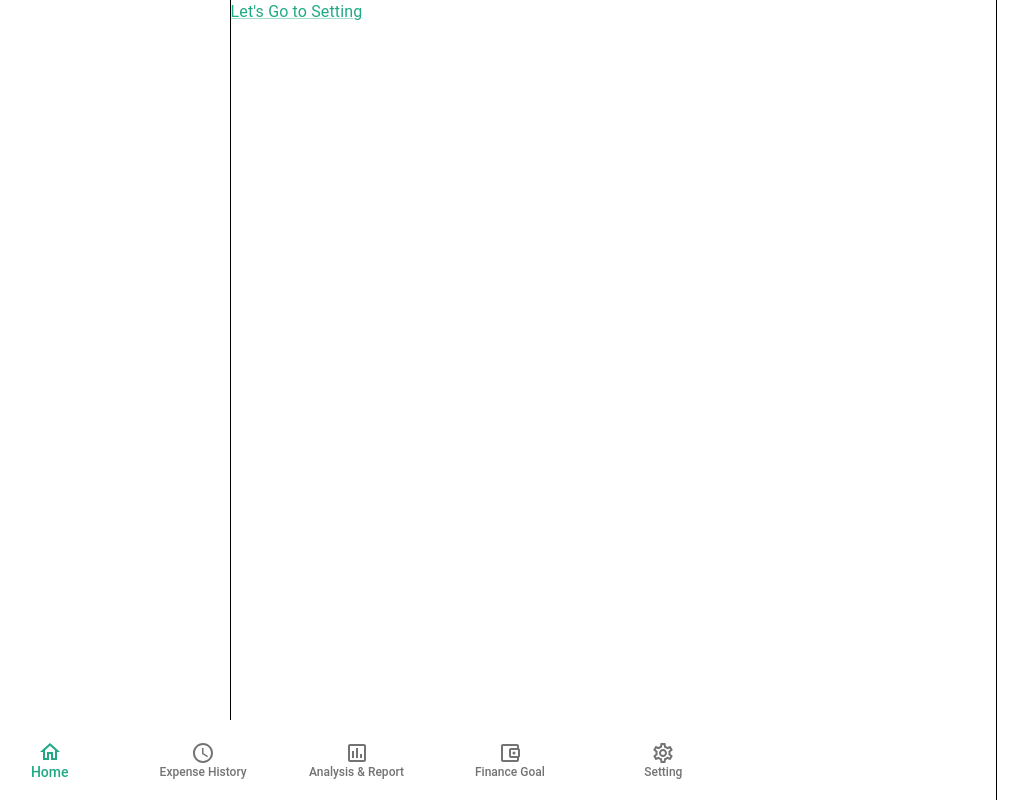
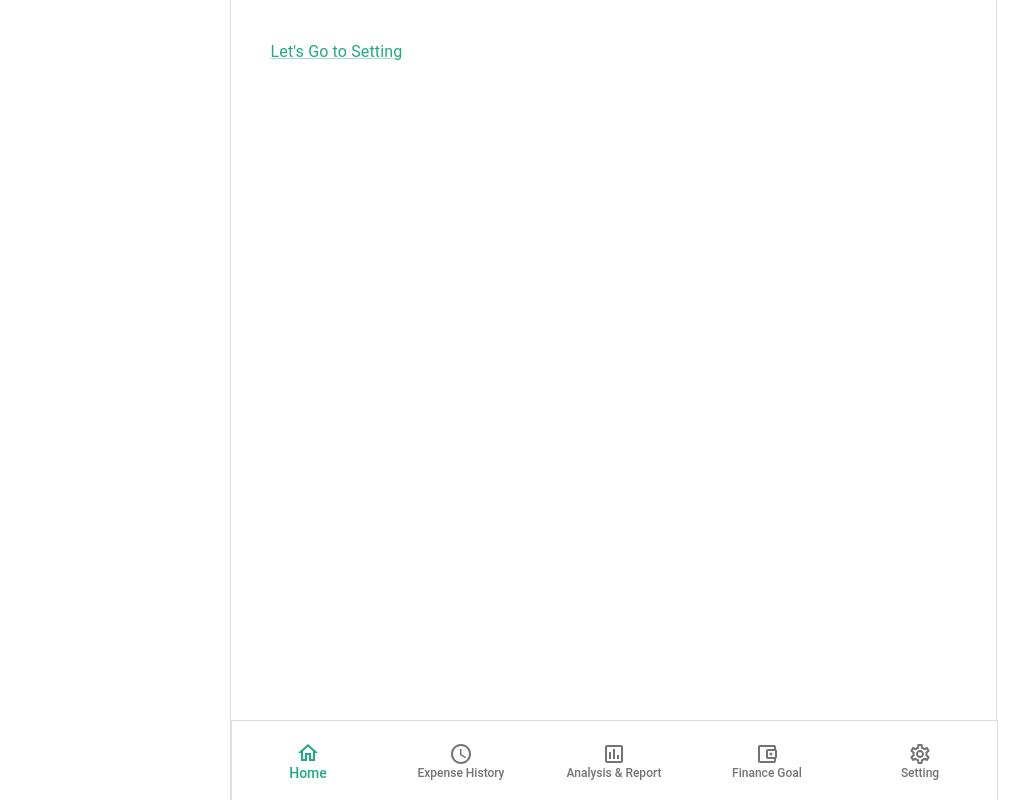
Before and after one commit to hyeonahc/finance-tracker, a React (Vite) app in the folder apps/web/: page / in a window 1280 px wide. Shown: the whole page, without its empty margins (27-1056 px from the left). Built offline with nearby package versions, Linux system fonts and the light colour scheme; no server answers.

Commit message:
[fix/FT-10-layout-fix] Update Layout (#9)
* Remove deprecated files

* Update Layout and Centre BottomNavBar

---------

Co-authored-by: Hyeonah Cho <hyeonah@Hyeonahs-Air.ht.home>

```diff
--- a/apps/web/src/App.tsx
+++ b/apps/web/src/App.tsx
@@ -1,3 +1,4 @@
+import AppWrapper from "@components/AppWrapper";
 import Layout from "@components/Layout";
 import LayoutWithBottomNav from "@components/LayoutWithBottomNav";
 import AnalysisReport from "@pages/AnalysisReport";
@@ -14,6 +15,7 @@ function App() {
   return (
     <BrowserRouter>
       <Routes>
+        <Route element={<AppWrapper />} path="/">
           <Route element={<LayoutWithBottomNav />} path="/">
             <Route element={<Home />} index />
             <Route element={<ExpenseHistory />} path="expense-history" />
@@ -26,6 +28,7 @@ function App() {
             <Route element={<SignIn />} path="signin" />
             <Route element={<SignUp />} path="signup" />
           </Route>
+        </Route>
       </Routes>
     </BrowserRouter>
   );
--- /dev/null
+++ b/apps/web/src/components/AppWrapper.tsx
@@ -0,0 +1,20 @@
+import { Box } from "@mui/material";
+import { useTheme } from "@mui/material/styles";
+import { Outlet } from "react-router-dom";
+
+export default function AppWrapper() {
+  const theme = useTheme();
+
+  return (
+    <Box
+      sx={{
+        borderLeft: `1px solid ${theme.palette.border.main}`,
+        borderRight: `1px solid ${theme.palette.border.main}`,
+        height: "100vh",
+        width: "767px",
+      }}
+    >
+      <Outlet />
+    </Box>
+  );
+}
--- a/apps/web/src/components/BottomNavBar.tsx
+++ b/apps/web/src/components/BottomNavBar.tsx
@@ -4,7 +4,9 @@ import HomeOutlinedIcon from "@mui/icons-material/HomeOutlined";
 import InsertChartOutlinedOutlinedIcon from "@mui/icons-material/InsertChartOutlinedOutlined";
 import SettingsOutlinedIcon from "@mui/icons-material/SettingsOutlined";
 import { BottomNavigation, BottomNavigationAction, Box } from "@mui/material";
+import { useTheme } from "@mui/material/styles";
 import { useLocation, useNavigate } from "react-router-dom";
+import { BOTTOM_NAV_HEIGHT } from "src/constants/constants";
 
 const navItems = [
   {
@@ -43,6 +45,7 @@ export default function BottomNavBar() {
   const navigate = useNavigate();
   const location = useLocation();
   const currentPath = location.pathname;
+  const theme = useTheme();
 
   const handlechange = (_: React.SyntheticEvent, newValue: number) => {
     navigate(newValue);
@@ -51,11 +54,12 @@ export default function BottomNavBar() {
   return (
     <Box
       sx={{
+        borderLeft: `1px solid ${theme.palette.border.main}`,
+        borderRight: `1px solid ${theme.palette.border.main}`,
+        borderTop: `1px solid ${theme.palette.border.main}`,
         bottom: 0,
-        height: "80px",
-        left: 0,
+        height: BOTTOM_NAV_HEIGHT,
         position: "fixed",
-        right: 0,
         width: "767px",
       }}
     >
--- a/apps/web/src/components/Layout.tsx
+++ b/apps/web/src/components/Layout.tsx
@@ -1,23 +1,16 @@
 import { Box } from "@mui/material";
-import { useTheme } from "@mui/material/styles";
 import { Outlet } from "react-router-dom";
+import { LAYOUT_PADDING } from "src/constants/constants";
 
 export default function Layout() {
-  const theme = useTheme();
-
   return (
     <Box
+      component="main"
       sx={{
-        borderColor: theme.palette.border.main,
-        borderLeft: 1,
-        borderRight: 1,
-        height: "100vh",
-        width: "767px",
+        padding: LAYOUT_PADDING,
       }}
     >
-      <Box component="main">
-        <Outlet />
-      </Box>
+      <Outlet />
     </Box>
   );
 }
--- a/apps/web/src/components/LayoutWithBottomNav.tsx
+++ b/apps/web/src/components/LayoutWithBottomNav.tsx
@@ -1,25 +1,21 @@
 import BottomNavBar from "@components/BottomNavBar";
 import { Box } from "@mui/material";
-import { useTheme } from "@mui/material/styles";
 import { Outlet } from "react-router-dom";
+import { BOTTOM_NAV_HEIGHT, LAYOUT_PADDING } from "src/constants/constants";
 
 export default function LayoutWithBottomNav() {
-  const theme = useTheme();
-
   return (
-    <Box
-      sx={{
-        borderColor: theme.palette.border.main,
-        borderLeft: 1,
-        borderRight: 1,
-        height: "100vh",
-        width: "767px",
-      }}
-    >
-      <Box component="main" sx={{ paddingBottom: "80px" }}>
+    <>
+      <Box
+        component="main"
+        sx={{
+          padding: LAYOUT_PADDING,
+          paddingBottom: BOTTOM_NAV_HEIGHT,
+        }}
+      >
         <Outlet />
       </Box>
       <BottomNavBar />
-    </Box>
+    </>
   );
 }
--- /dev/null
+++ b/apps/web/src/constants/constants.ts
@@ -0,0 +1,7 @@
+export const BOTTOM_NAV_HEIGHT = 80;
+export const LAYOUT_PADDING = 5;
+
+export default {
+  BOTTOM_NAV_HEIGHT,
+  LAYOUT_PADDING,
+};
--- a/apps/web/src/muiOverrides.css
+++ /dev/null
@@ -1,3 +0,0 @@
-.css-imwso6-MuiBottomNavigationAction-label.Mui-selected {
-  font-size: 0.75rem !important;
-}
```
Also changed, not shown: apps/web/src/components/PageLayout.tsx (deleted, +0 -34 lines). Lines whose indentation alone changed are shown as unchanged.
